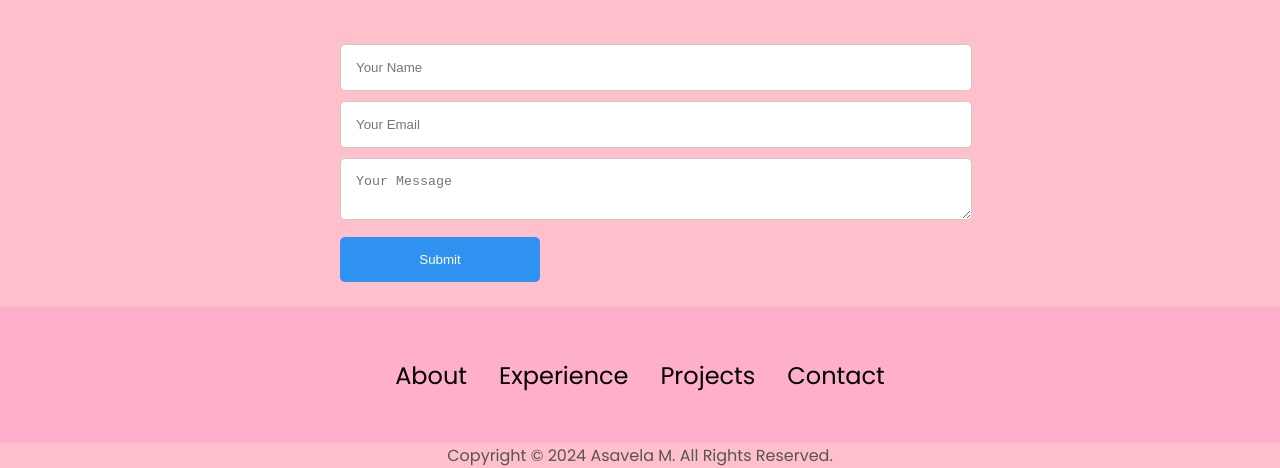
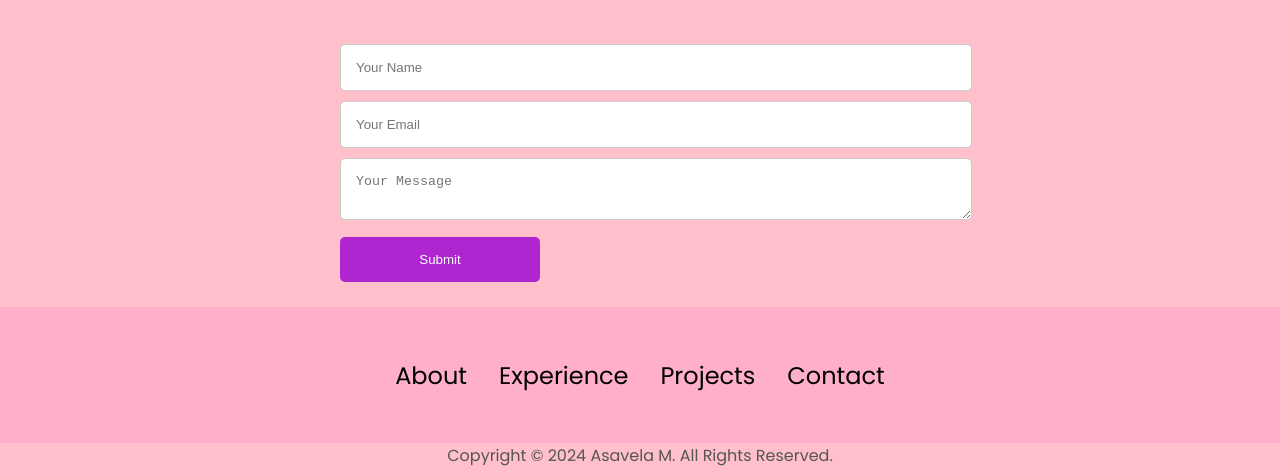
Before and after one commit to Asavela2/My-personal-portfolio, a plain HTML site: page index.html in a window 1280 px wide. Shown: the part 3280-3748 px from the top of the page. Drawn offline with nearby package versions, Linux system fonts and the light colour scheme.

Commit message:
Change submit colour

```diff
--- a/style.css
+++ b/style.css
@@ -440,7 +440,7 @@ article .icon {
 }
 
 #contactForm input[type="submit"] {
-  background: #3092f0;
+  background: #af26d1;
   border: 0;
   color: white;
   cursor: pointer;
```
